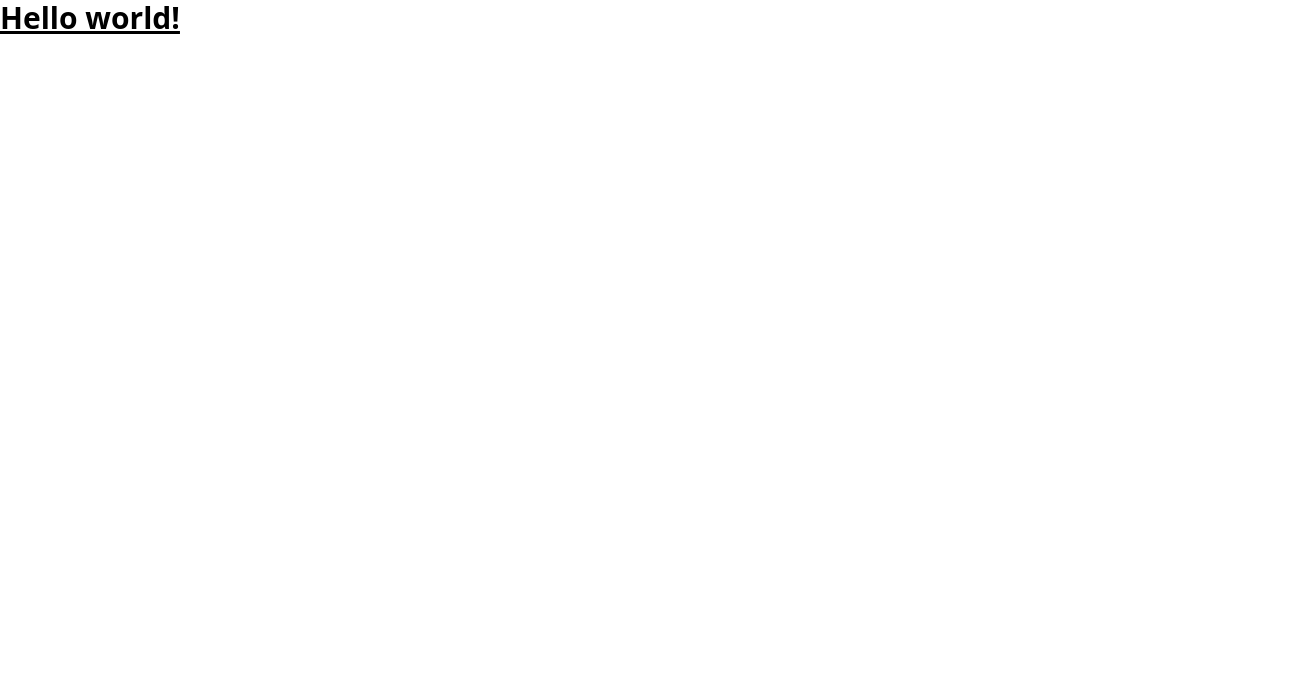
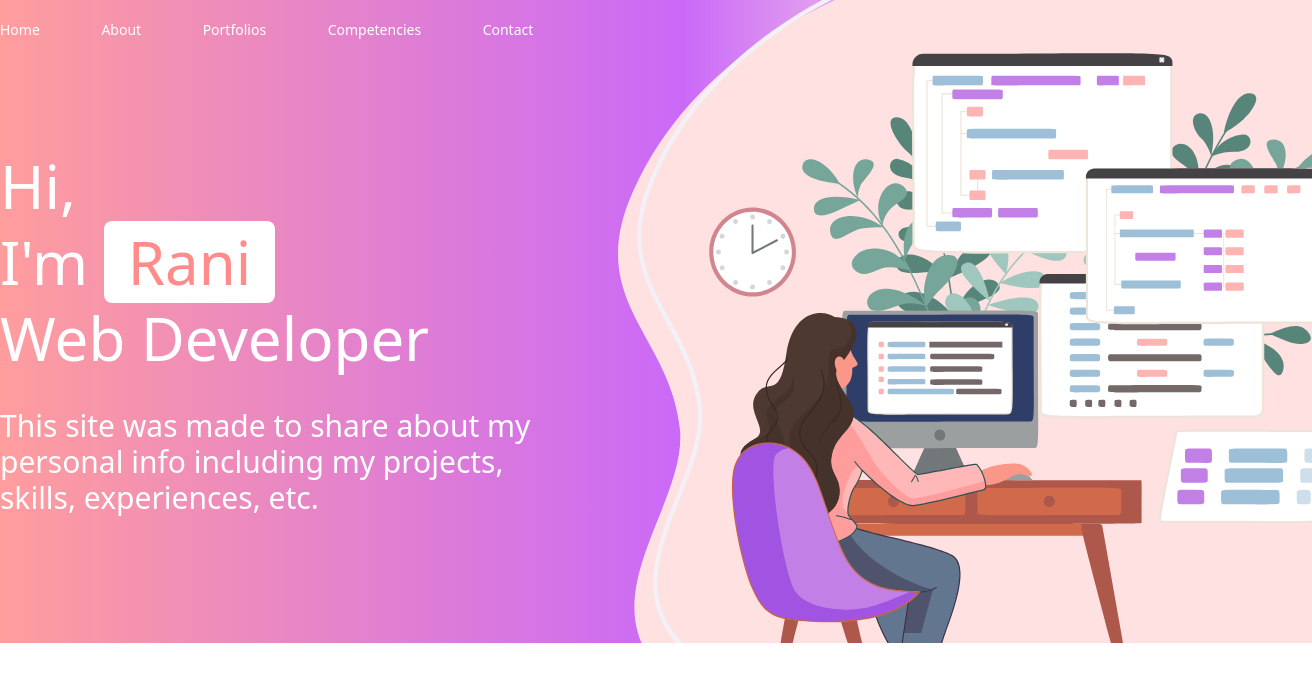
Before and after one commit to ranimp/my-web, a React (Vite) app: page / in a window 1280 px wide. Shown: the top 682 px of the page, 1312 px wide, since content can reach past the window. Built offline with nearby package versions, Linux system fonts and the light colour scheme.

Commit message:
#comp : add hero

```diff
--- a/src/App.jsx
+++ b/src/App.jsx
@@ -1,7 +1,19 @@
-export default function App() {
+import React, { useEffect } from 'react';
+import AOS from 'aos';
+import 'aos/dist/aos.css';
+import Hero from './components/hero';
+
+const App = () => {
+  useEffect(() => {
+    AOS.init({
+      duration: 1000,
+    });
+  }, []);
   return (
-    <h1 className="text-3xl font-bold underline">
-      Hello world!
-    </h1>
-  )
-}
+    <div className="bg-white">
+      <Hero />
+    </div>
+  );
+};
+
+export default App;
--- /dev/null
+++ b/src/components/hero.jsx
@@ -0,0 +1,42 @@
+import React from 'react';
+
+const Hero = () => (
+  <div>
+    <div className="bg-gradient-to-b from-pink-200 to-purple-200 lg:bg-hero-image bg-no-repeat bg-cover" id="home" data-aos="fade-down">
+      <div className="grid grid-cols-1 lg:grid-cols-12 lg:container lg:mx-auto mx-4">
+        <div className="col-span-1 lg:col-span-5" id="content-side">
+          <div className="hidden lg:flex  text-sm md:text-md text-pink-300 lg:text-white capitalize lg:flex-row lg:justify-between py-5" name="navbar" id="navbar">
+            <a href="#home" className="hover:text-lg">home</a>
+            <a href="#about" className="hover:text-lg">about</a>
+            <a href="#portfolios" className="hover:text-lg">portfolios</a>
+            <a href="#competencies" className="hover:text-lg">competencies</a>
+            <a href="#contact" className="hover:text-lg">contact</a>
+          </div>
+          <div className="lg:hidden my-8" name="illustration-side">
+            <img src="/assets/photo.svg" alt="hero-pic" />
+          </div>
+          <div className=" text-white text-3xl lg:text-6xl capitalize mt-8 lg:mt-24" name="large-text">
+            <p>hi,</p>
+            <p className="my-2 lg:my-4">
+              I&#39;m
+              {' '}
+              <span className="bg-white px-2 lg:px-6 text-pink-300 lg:hover:text-7xl rounded-lg">rani</span>
+            </p>
+            <p>web developer</p>
+          </div>
+          <div className="text-white lg:text-3xl my-6 lg:mt-10" name="smaller-text">
+            <p>
+              This site was made to share about my personal info including my projects,
+              skills, experiences, etc.
+            </p>
+          </div>
+        </div>
+        <div className="hidden lg:flex lg:flex-row-reverse lg:col-span-7 -mr-8" name="illustration-side">
+          <img src="/assets/women-tech.svg" alt="hero-pic" />
+        </div>
+      </div>
+    </div>
+  </div>
+);
+
+export default Hero;
```
